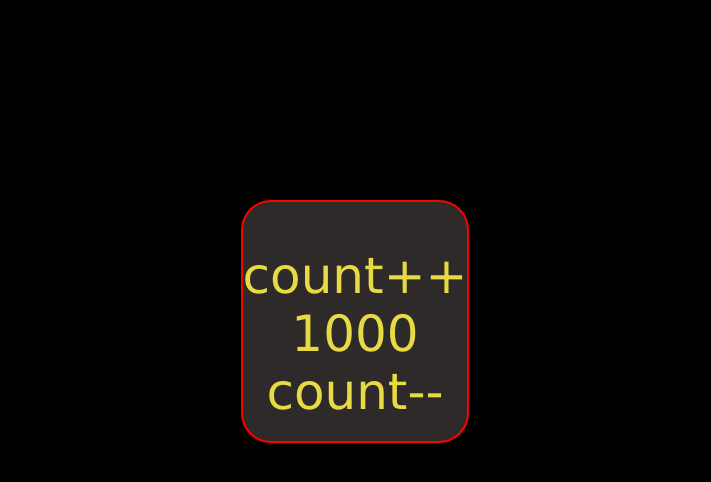
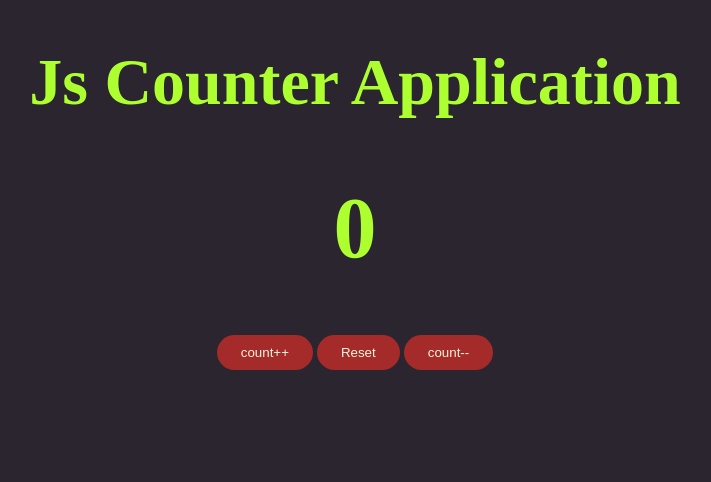
Before and after one commit to RahulDevdhar/Counter, a plain HTML site: page index.html in a window 1280 px wide. Shown: the whole page, without its empty margins (285-996 px from the left). Drawn offline with Linux system fonts and the light colour scheme.

Commit message:
first commit

```diff
--- a/index.css
+++ b/index.css
@@ -1,51 +1,26 @@
+
+
 body{
-    margin: 0;
-    padding: 0;
-    font-family: verdana;
-
-    background-image:linear-gradient(to right,black,black);
+    background-color: rgb(42, 37, 46);
 
 }
 
-
-
-
-
-
-/* Arrow */
-
-.post{
-display: flex;
-justify-content: center;
-margin-top: 200px;
-
-
+.container{
+    text-align: center;
 }
-
-.post-upvotes{
-    text-align: center;
-    font-size: 50px;
-    border: 2px solid red;
-    color:#e7da42;
-   background-color:#2e2a2a;
-   border-radius: 30px;
-
+.title{
+    font-size: 66px;
+    color: greenyellow;
 }
-
-.up{
-
-    width: 50%;
-    margin-top: 20%;
+.counter{
+    font-size: 86px;
+    color: greenyellow;
 }
-
-
-.down{
-    margin-bottom: 20px;
-
+.btn{
+    background-color: brown;
+    color: beige;
+    padding: 10px 24px;
+    border: none;
+    cursor: pointer;
+    border-radius: 24px;
 }
- .up:hover{
-     color:aqua;
- }
- .down:hover{
-  color:aqua;
- }
--- a/index.html
+++ b/index.html
@@ -5,7 +5,7 @@
     <meta charset="UTF-8">
     <meta http-equiv="X-UA-Compatible" content="IE-edge">
     <meta name="viewport" content="width=device-width, initial-scale=1.0">
-    <title>Counter</title>
+    <title>Counter App</title>
 
     <link rel="stylesheet" href="./index.css">
     <script src="./script.js"></script>
@@ -16,38 +16,19 @@
 
 <body>
 
+<div class="container">
+
+<h1 class = "title">Js Counter Application</h1>
+<h1 class="counter" id="counter">0</h1>
+
+    <div class="">
+    <button class="btn" onclick="count1()">count++</button>
+    <button class="btn"onclick="count2()">Reset</button>
+    <button class="btn"onclick="count()">count--</button>
 
 
-
-
-
-<div class="post">
-
-<div class = "post-upvotes">
-
-    <div class='up'
-    <button onclick ='upvote()'>count++</button>
-    <!-- <i class=""></i> -->
-
     </div>
-
-    <div id='votes'>1000</div>
-
-    <div class='down'
-    <button onclick ='downvote()'>count--</button>
-    <!-- <i class=""></i> -->
-
     </div>
-
-
-
-</div>
-
-</div>
-
-
-
-
 </body>
 
 </html>
--- a/script.js
+++ b/script.js
@@ -1,15 +1,15 @@
-function upvote()
-{
-    let votes = document.getElementById('votes');
-    let count = parseInt(votes.innerHTML); // "1000" -> 1000
-    count++; // 1000 -> 1001
-    votes.innerHTML = count;
+let counter = 0;
+function count1() {
+    document.getElementById('counter').innerHTML = counter;
+    counter += 1;
 }
+function count2() {
 
-function downvote()
-{
-    let votes = document.getElementById('votes');
-    let count = parseInt(votes.innerHTML); // "1000" -> 1000
-    count--; // 1000 -> 999
-    votes.innerHTML = count;
+    document.getElementById('counter').innerHTML = counter;
+    counter = 0;
 }
+function count() {
+
+    document.getElementById('counter').innerHTML = counter;
+    counter -= 1;
+}
```
